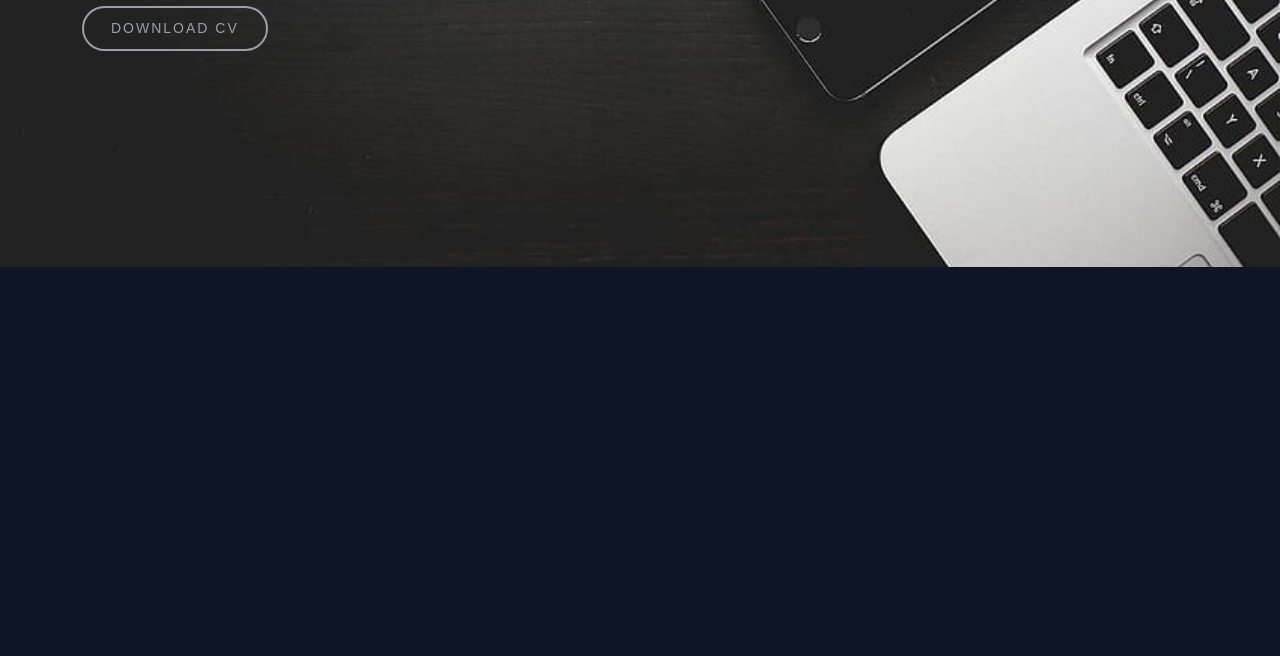
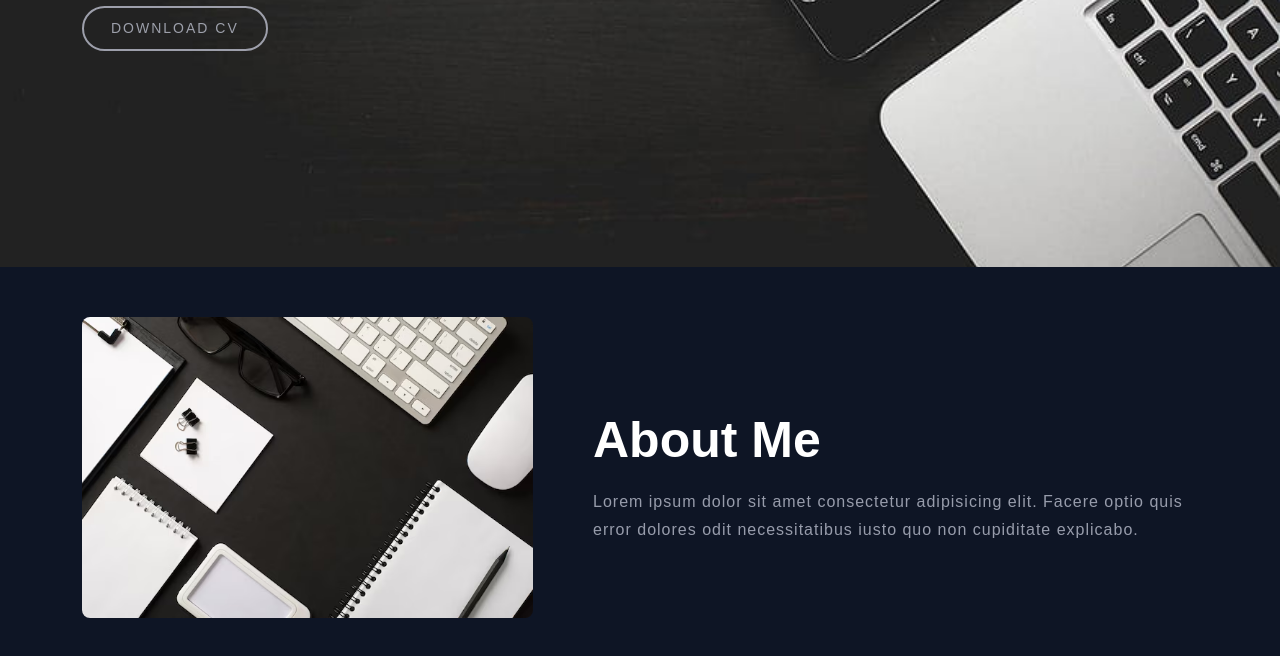
Before and after one commit to komalkalsoom1/portfolio, a plain HTML site: page index.html in a window 1280 px wide. Shown: the part 422-1078 px from the top of the page. Before the commit the page ends 800 px from the top, so only its background shows below. Drawn offline with nearby package versions, Linux system fonts and the light colour scheme.

Commit message:
about add

```diff
--- a/index.html
+++ b/index.html
@@ -79,6 +79,24 @@
     <!--2)============================ Banner section end-->
 
     <!--3)============================ About section start -->
+    <section id="about" class="about_wrapper">
+        <div class="container">
+            <div class="row justify-content-between align-items-center">
+                <div class="col-lg-5 mb-4 mb-lg-0">
+                    <img src="images/img2.avif" alt="" class="img-fluid rounded-3">
+                </div>
+                <div class="col-lg-7 ps-lg-5 text-center text-lg-start">
+                    <div class="my-3 my-lg-0">
+                        <span class="subtitle">My ABout Details</span>
+                        <h2>About Me</h2>
+                        <p>Lorem ipsum dolor sit amet consectetur adipisicing elit. Facere optio quis error dolores
+                            odit necessitatibus iusto quo non cupiditate explicabo.</p>
+
+                    </div>
+                </div>
+            </div>
+        </div>
+    </section>
     <!--3)============================ About section end-->
 
     <!--4)============================ Services section start -->
```
Also changed, not shown: images/img1.jpg (added), images/img2.avif (added).
